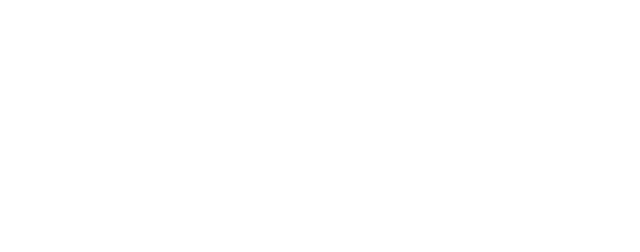
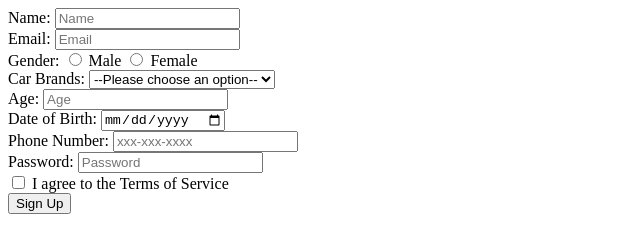
Before and after one commit to acciojob/signup-form-car-kalyanibajirao, a website: page main.html in a window 1280 px wide. Shown: the whole page, without its empty margins (0-640 px from the left). Drawn offline with Linux system fonts and the light colour scheme.

Commit message:
created a submission

```diff
--- a/main.html
+++ b/main.html
@@ -8,6 +8,45 @@
 
 <body>
 	<!-- the entire body must be written by student -->
+	<form action="your_server_endpoint_here" method="post">
+        <label for="name">Name:</label>
+        <input type="text" id="name" name="name" placeholder="Name" required><br>
+
+        <label for="email">Email:</label>
+        <input type="email" id="email" name="email" placeholder="Email" required><br>
+
+        <label>Gender:</label>
+        <input type="radio" id="gender_m" name="gender" value="male" required>
+        <label for="gender_m">Male</label>
+        <input type="radio" id="gender_f" name="gender" value="female" required>
+        <label for="gender_f">Female</label><br>
+
+        <label for="cars">Car Brands:</label>
+        <select id="cars" name="cars" required>
+            <option value="" disabled selected>--Please choose an option--</option>
+            <option value="Toyota">Toyota</option>
+            <option value="Honda">Honda</option>
+            <option value="Ford">Ford</option>
+            <!-- Add more options as needed -->
+        </select><br>
+
+        <label for="age">Age:</label>
+        <input type="number" id="age" name="age" placeholder="Age" required><br>
+
+        <label for="dob">Date of Birth:</label>
+        <input type="date" id="dob" name="dob" required><br>
+
+        <label for="tel">Phone Number:</label>
+        <input type="tel" id="tel" name="tel" pattern="[0-9]{3}-[0-9]{3}-[0-9]{4}" placeholder="xxx-xxx-xxxx"><br>
+
+        <label for="password">Password:</label>
+        <input type="password" id="password" name="password" placeholder="Password" required><br>
+
+        <input type="checkbox" id="tos" name="tos" required>
+        <label for="tos">I agree to the Terms of Service</label><br>
+
+        <button type="submit">Sign Up</button>
+    </form>
     <script type="text/javascript" src="./script.js">
 </script>
 
```
